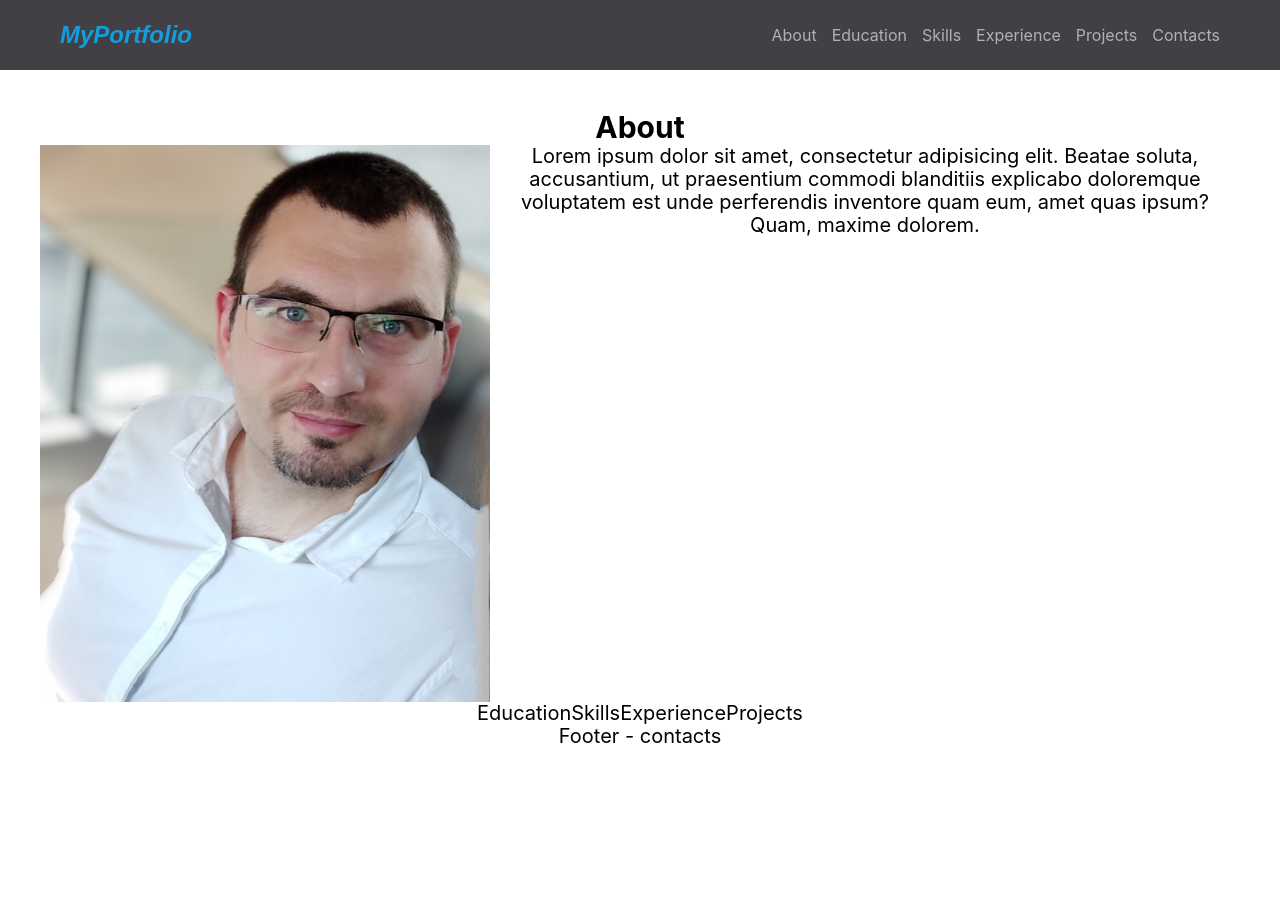
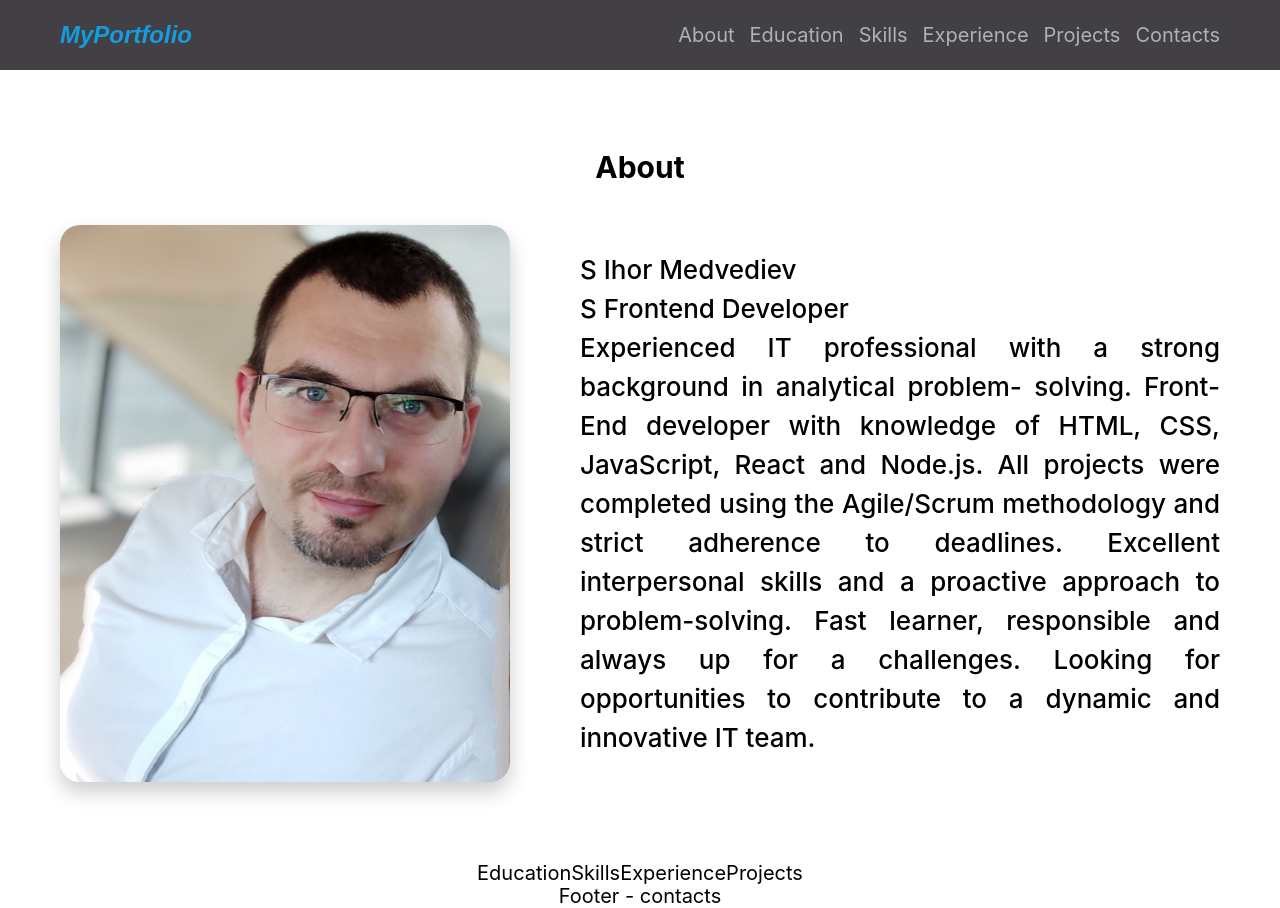
Before and after one commit to Medvedev245/MyPortfolio, a React (Create React App) app: page / in a window 1280 px wide. Before the commit the page ends 800 px from the top, so only its background shows below. Built offline with nearby package versions, Linux system fonts and the light colour scheme.

Commit message:
ready 2 section

```diff
--- a/src/components/About/About.styled.ts
+++ b/src/components/About/About.styled.ts
@@ -1,15 +1,81 @@
 import styled from 'styled-components';
 
-export const AboutSection = styled.section``;
+export const AboutSection = styled.section`
+  /* width: 1200px; */
+  width: 100%;
+  margin-bottom: 80px;
+  @media screen and (max-width: 1200px) {
+    /* max-width: 768px; */
+  }
+
+  @media screen and (max-width: 767px) {
+    width: 320px;
+  }
+`;
+export const AboutWrap = styled.div`
+  margin: 0 auto;
+  width: 1200px;
+  padding: 0 20px;
+  @media screen and (max-width: 1200px) {
+    max-width: 768px;
+  }
+
+  @media screen and (max-width: 767px) {
+    width: 320px;
+    padding: 0 5px;
+  }
+`;
+
+export const AboutText = styled.h1`
+  margin-bottom: 40px;
+`;
 
 export const PhotoWrap = styled.div`
   display: flex;
   flex-direction: row;
   flex-wrap: nowrap;
+  gap: 70px;
+  margin: 0 auto;
+  align-items: center;
+
+  @media screen and (max-width: 1200px) {
+    gap: 20px;
+  }
+
+  @media screen and (max-width: 767px) {
+    flex-direction: column;
+  }
 `;
 
 export const Img = styled.img`
   width: 450px;
+  border-radius: 20px;
+  transition: transform 0.3s ease-in-out;
+  box-shadow: 0px 10px 20px rgba(0, 0, 0, 0.2);
+
+  &:hover {
+    transform: translateY(-1px); /* Приподнимает изображение на 10px */
+  }
+  @media screen and (max-width: 1200px) {
+    width: 300px;
+    height: 300px;
+  }
+
+  @media screen and (max-width: 767px) {
+    width: 305px;
+    height: 375px;
+    margin-bottom: 20px;
+  }
+`;
+
+export const Descr = styled.p`
+  font-size: 26px;
+  font-weight: 500;
+  text-align: justify;
+  line-height: 1.5;
+  @media screen and (max-width: 1200px) {
+    font-size: 20px;
+  }
 `;
 
 // export const AboutSection = styled.section``;
--- a/src/components/About/About.tsx
+++ b/src/components/About/About.tsx
@@ -1,20 +1,34 @@
 import React from 'react';
-import { AboutSection, PhotoWrap, Img } from './About.styled';
+import {
+  AboutSection,
+  PhotoWrap,
+  Img,
+  AboutText,
+  Descr,
+  AboutWrap,
+} from './About.styled';
 import MyPhoto from '../../Files/me.jpg';
 const About: React.FC = () => {
   return (
     <AboutSection>
-      <h1>About</h1>
-      <PhotoWrap>
-        <Img src={MyPhoto} alt="MyPhoto" />
+      <AboutWrap>
+        <AboutText>About</AboutText>
+        <PhotoWrap>
+          <Img src={MyPhoto} alt="MyPhoto" />
 
-        <p>
-          Lorem ipsum dolor sit amet, consectetur adipisicing elit. Beatae
-          soluta, accusantium, ut praesentium commodi blanditiis explicabo
-          doloremque voluptatem est unde perferendis inventore quam eum, amet
-          quas ipsum? Quam, maxime dolorem.
-        </p>
-      </PhotoWrap>
+          <Descr>
+            <p>S Ihor Medvediev</p>
+            <p>S Frontend Developer</p>
+            Experienced IT professional with a strong background in analytical
+            problem- solving. Front-End developer with knowledge of HTML, CSS,
+            JavaScript, React and Node.js. All projects were completed using the
+            Agile/Scrum methodology and strict adherence to deadlines. Excellent
+            interpersonal skills and a proactive approach to problem-solving.
+            Fast learner, responsible and always up for a challenges. Looking
+            for opportunities to contribute to a dynamic and innovative IT team.
+          </Descr>
+        </PhotoWrap>
+      </AboutWrap>
     </AboutSection>
   );
 };
--- a/src/components/Header/Header.ts
+++ b/src/components/Header/Header.ts
@@ -4,6 +4,7 @@ import { Link } from 'react-router-dom';
 export const HeaderWrap = styled.div`
   width: 100%;
   background-color: rgba(66, 64, 68, 1);
+  margin-bottom: 80px;
 `;
 
 export const HeaderContainer = styled.header`
@@ -15,7 +16,6 @@ export const HeaderContainer = styled.header`
   height: 70px;
   margin: 0 auto;
   padding: 0 20px;
-  margin-bottom: 40px;
   @media screen and (max-width: 1200px) {
     max-width: 768px;
     justify-content: space-evenly;
@@ -78,12 +78,14 @@ export const LinkElement = styled.a`
   font-size: var(--font-size-mobile);
   align-items: center;
   transition: color 0.3s ease;
+  font-size: 20px;
   &:hover,
   &:focus {
     color: white;
   }
   @media screen and (max-width: 1200px) {
     font-size: 12px;
+    font-size: 15px;
   }
 
   @media screen and (max-width: 767px) {
--- a/src/components/Main/Main.styled.ts
+++ b/src/components/Main/Main.styled.ts
@@ -1,8 +1,8 @@
 import styled from 'styled-components';
 
 export const MainContainer = styled.div`
-  width: 1200px;
   margin: 0 auto;
   display: flex;
   flex-direction: column;
+  align-items: center;
 `;
```
